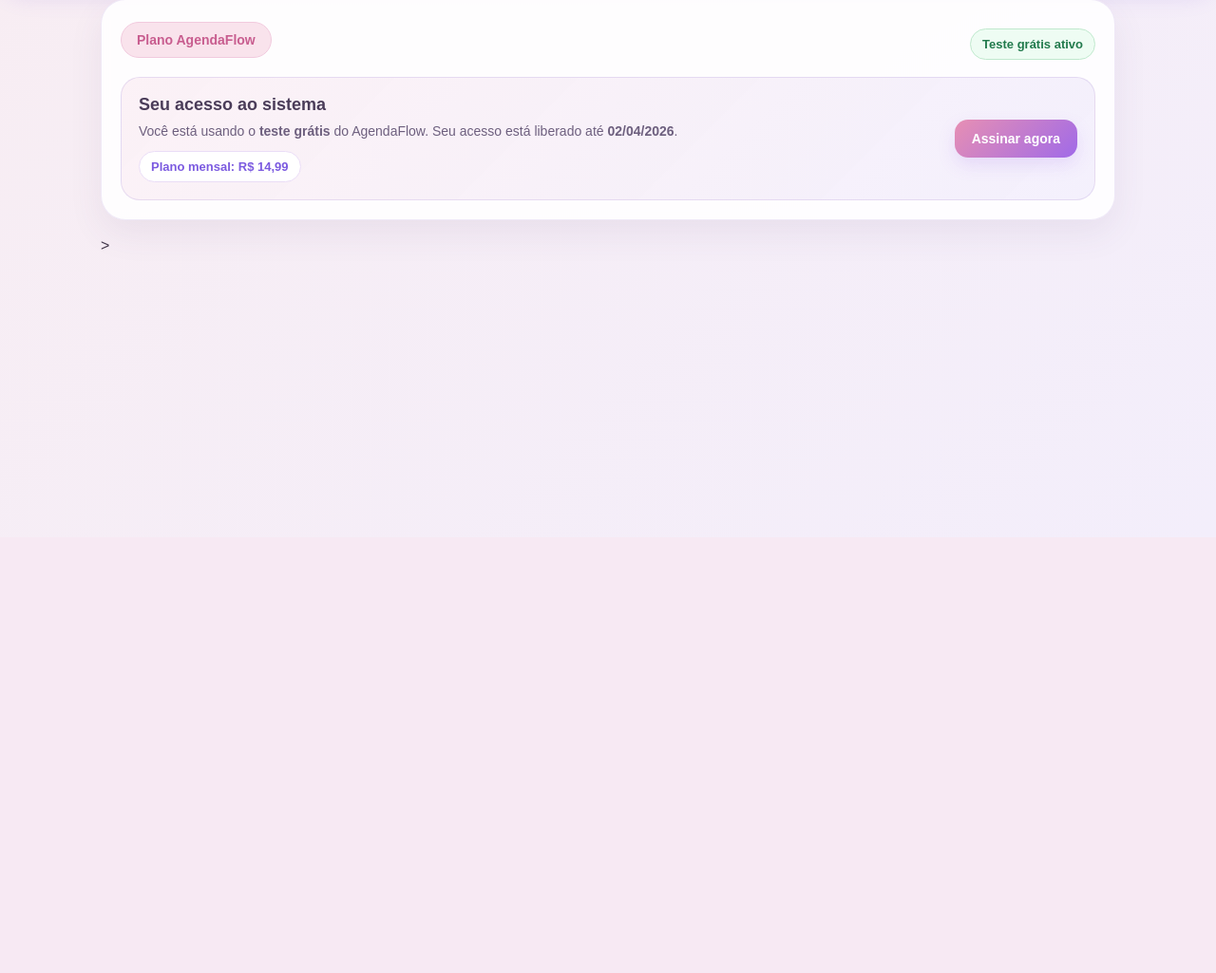
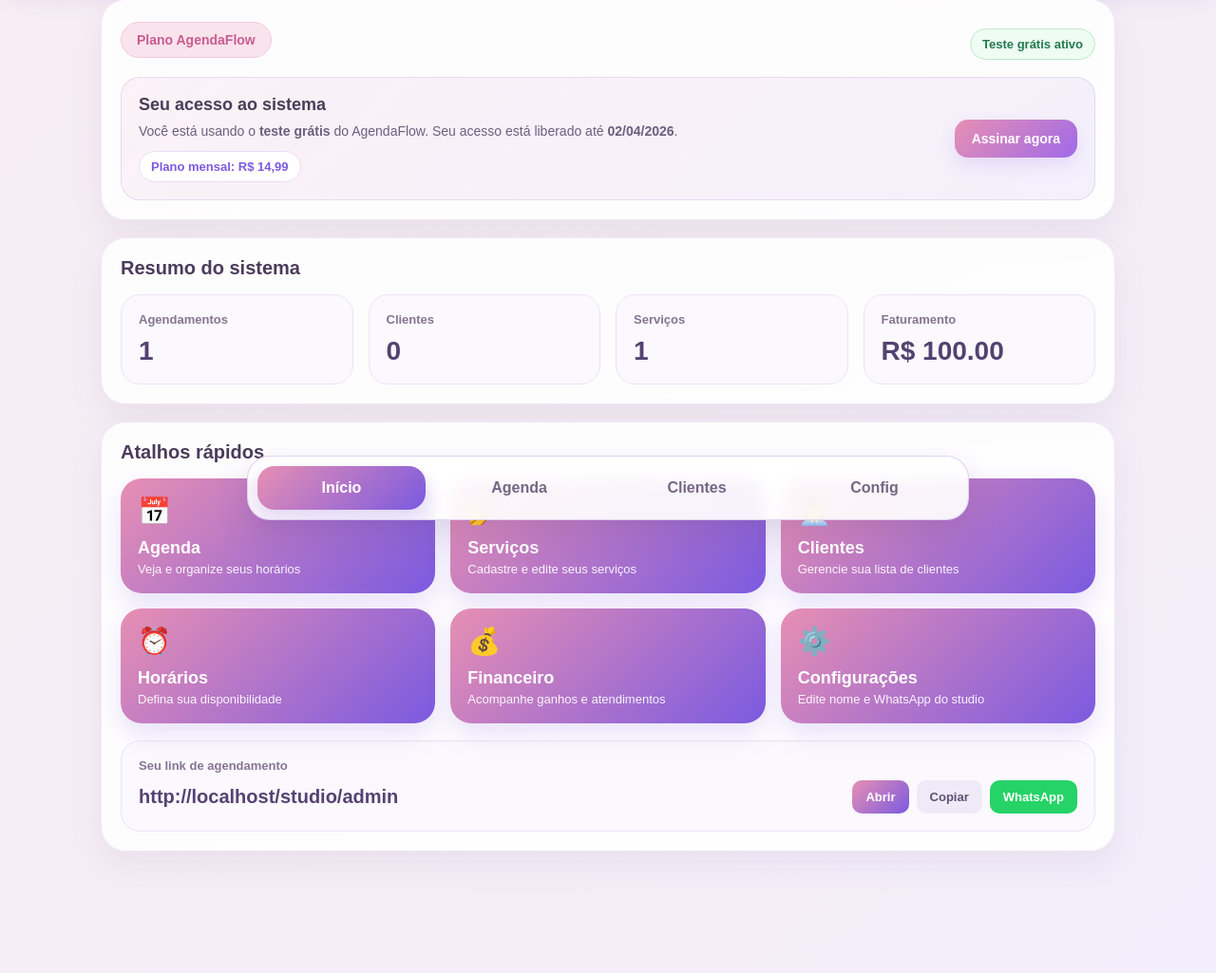
Before and after one commit to hilzenirs-ship-it/agendaflow, a Flask app: page / in a window 1280 px wide. Shown: the part 234-1259 px from the top of the page at 95% size. Before the commit the page ends 497 px from the top, so only its background shows below. Run offline with Flask 3, Linux system fonts and the light colour scheme; a user stored in the database is signed in; data comes from the database, SQL or seed files in the repository; data that the repository does not hold is empty.

Commit message:
Corrige dashboard e botão assinar

```diff
--- a/agendaflow/templates/dashboard.html
+++ b/agendaflow/templates/dashboard.html
@@ -436,11 +436,110 @@
                         <div class="plano-preco">Plano mensal: R$ 14,99</div>
                     </div>
 
-                    <!-- 🔥 AQUI FOI A ÚNICA ALTERAÇÃO -->
                     <a href="/assinar" class="botao-link">Assinar agora</a>
-
                 </div>
             </div>
         </div>
 
-        <!-- RESTO DO SEU CÓDIGO CONTINUA IGUAL -->>
+        <div class="bloco">
+            <div class="atalhos-titulo">Resumo do sistema</div>
+            <div class="resumo-grid">
+                <div class="resumo-card">
+                    <div class="resumo-titulo">Agendamentos</div>
+                    <div class="resumo-valor">{{ total_agendamentos }}</div>
+                </div>
+
+                <div class="resumo-card">
+                    <div class="resumo-titulo">Clientes</div>
+                    <div class="resumo-valor">{{ total_clientes }}</div>
+                </div>
+
+                <div class="resumo-card">
+                    <div class="resumo-titulo">Serviços</div>
+                    <div class="resumo-valor">{{ total_servicos }}</div>
+                </div>
+
+                <div class="resumo-card">
+                    <div class="resumo-titulo">Faturamento</div>
+                    <div class="resumo-valor">R$ {{ '%.2f'|format(faturamento) }}</div>
+                </div>
+            </div>
+        </div>
+
+        <div class="bloco">
+            <div class="atalhos-titulo">Atalhos rápidos</div>
+            <div class="menu-grid">
+                <a href="/agenda" class="menu-card">
+                    <div class="menu-icone">📅</div>
+                    <div class="menu-texto">Agenda</div>
+                    <div class="subinfo">Veja e organize seus horários</div>
+                </a>
+
+                <a href="/servicos" class="menu-card">
+                    <div class="menu-icone">💅</div>
+                    <div class="menu-texto">Serviços</div>
+                    <div class="subinfo">Cadastre e edite seus serviços</div>
+                </a>
+
+                <a href="/clientes" class="menu-card">
+                    <div class="menu-icone">👩‍💼</div>
+                    <div class="menu-texto">Clientes</div>
+                    <div class="subinfo">Gerencie sua lista de clientes</div>
+                </a>
+
+                <a href="/horarios" class="menu-card">
+                    <div class="menu-icone">⏰</div>
+                    <div class="menu-texto">Horários</div>
+                    <div class="subinfo">Defina sua disponibilidade</div>
+                </a>
+
+                <a href="/financeiro" class="menu-card">
+                    <div class="menu-icone">💰</div>
+                    <div class="menu-texto">Financeiro</div>
+                    <div class="subinfo">Acompanhe ganhos e atendimentos</div>
+                </a>
+
+                <a href="/configuracoes" class="menu-card">
+                    <div class="menu-icone">⚙️</div>
+                    <div class="menu-texto">Configurações</div>
+                    <div class="subinfo">Edite nome e WhatsApp do studio</div>
+                </a>
+            </div>
+
+            {% if slug_usuario %}
+            <div class="link-box">
+                <div class="label">Seu link de agendamento</div>
+
+                <div class="link-novo">
+                    <div class="link-info">
+                        <div class="valor">{{ request.host_url }}studio/{{ slug_usuario }}</div>
+                    </div>
+
+                    <div class="acoes-link">
+                        <a href="/studio/{{ slug_usuario }}" target="_blank" class="btn-link btn-abrir">Abrir</a>
+                        <button class="btn-link btn-copiar" onclick="copiarLink('{{ request.host_url }}studio/{{ slug_usuario }}')">Copiar</button>
+                        <a class="btn-link btn-whats" target="_blank" href="https://wa.me/?text={{ ('Agende seu horário aqui: ' ~ request.host_url ~ 'studio/' ~ slug_usuario)|urlencode }}">WhatsApp</a>
+                    </div>
+                </div>
+            </div>
+            {% endif %}
+        </div>
+    </div>
+
+    <div class="acoes-inferiores">
+        <a href="/dashboard" class="nav-btn ativo">Início</a>
+        <a href="/agenda" class="nav-btn">Agenda</a>
+        <a href="/clientes" class="nav-btn">Clientes</a>
+        <a href="/configuracoes" class="nav-btn">Config</a>
+    </div>
+
+    <script>
+        function copiarLink(link) {
+            navigator.clipboard.writeText(link).then(function () {
+                alert("Link copiado com sucesso!");
+            });
+        }
+    </script>
+
+</body>
+</html>
```
